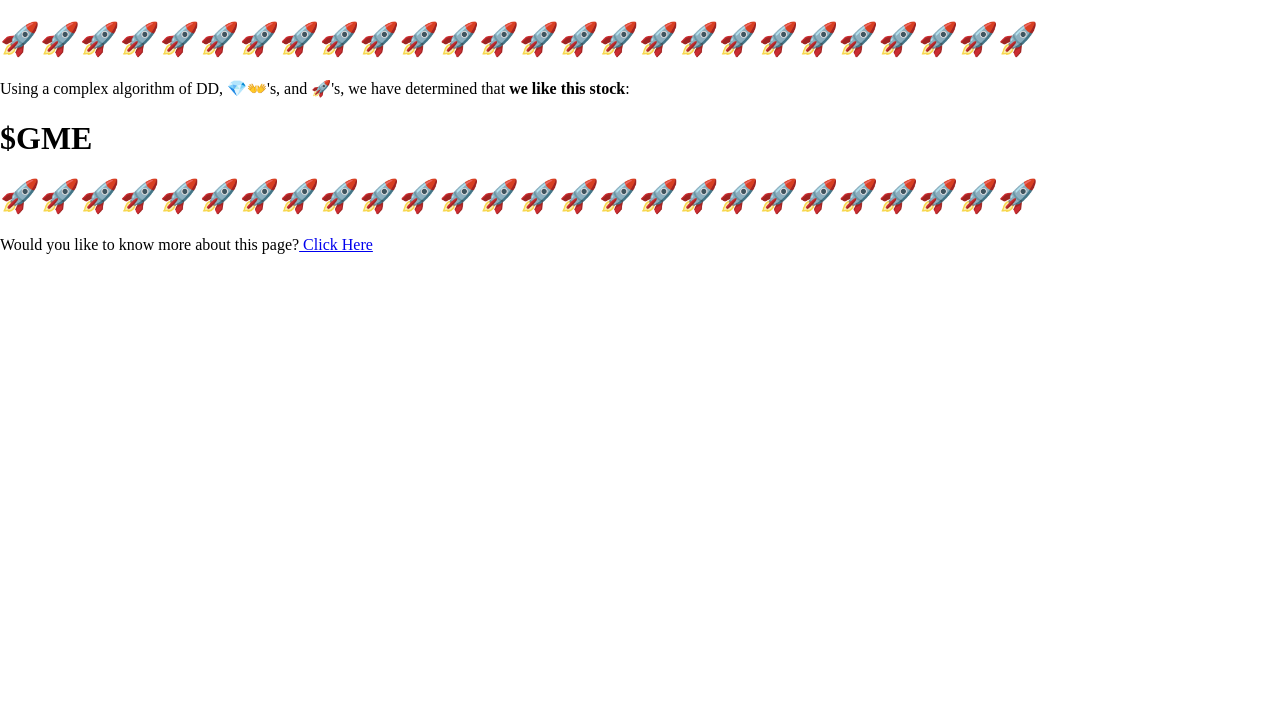
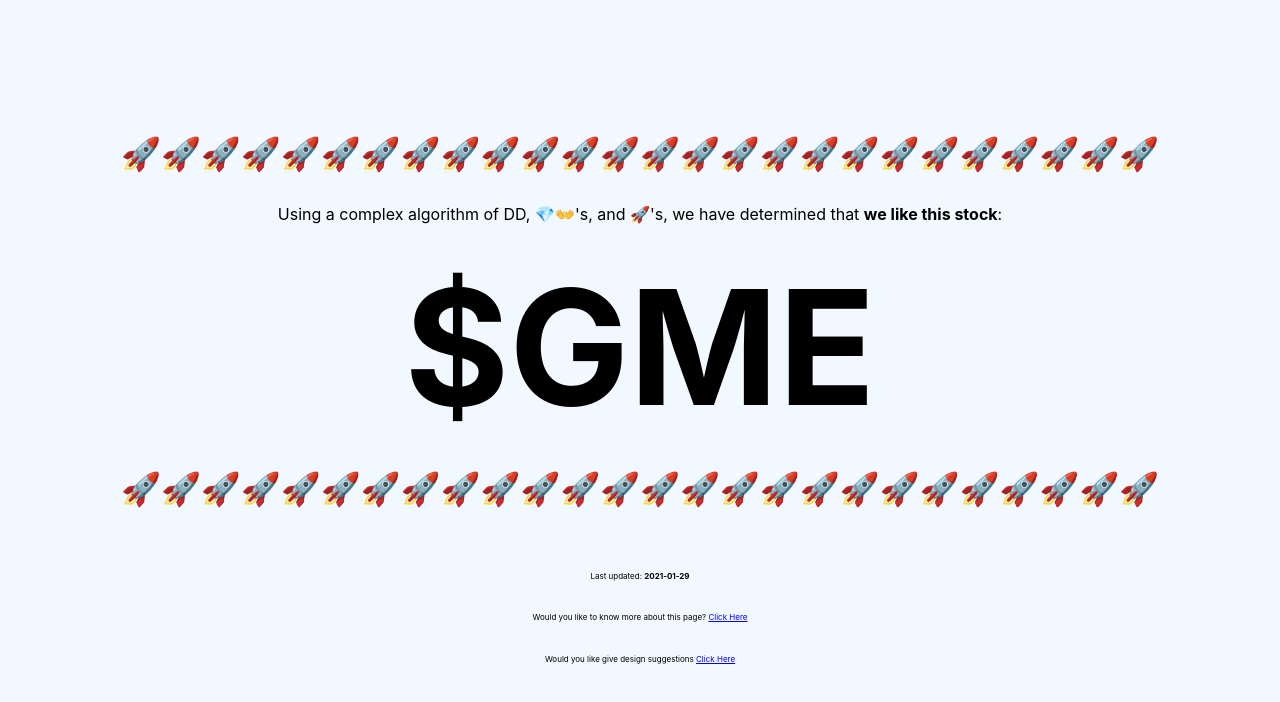
Before and after one commit to welikethisstock/welikethisstock.github.io, a plain HTML site: page index.html in a window 1280 px wide. Drawn offline with nearby package versions, Linux system fonts and the light colour scheme; a web font is replaced by a local one.

Commit message:
updates yo

```diff
--- a/index.html
+++ b/index.html
@@ -3,7 +3,7 @@
 <html><head><meta http-equiv="Content-Type" content="text/html; charset=UTF-8">
 
     <meta name="viewport" content="width=device-width, initial-scale=1.0">
-    <title>We Like This Stock: 🚀</title>
+    <title>We Like This Stock: $GME 🚀</title>
 
     <!-- Analytics so I can see how popularity and stroke myself -->
     <!-- Global site tag (gtag.js) - Google Analytics -->
@@ -17,8 +17,8 @@
     </script>
 
     <!-- normalize -->
-    <link rel="stylesheet" href="./We Like This Stock__files/normalize.css">
-    <link rel="stylesheet" href="./We Like This Stock__files/styling.css">
+    <link rel="stylesheet" href="other/normalize.css">
+    <link rel="stylesheet" href="other/styling.css">
     </head>
 
     <body>
@@ -39,7 +39,9 @@
             </h1>
         </article>
         <footer>
-            <p>Would you like to know more about this page?<a href="https://welikethisstock.github.io/www.lol-no.com"> Click Here</a></p>
+            <p>Last updated: <b id="updated">2021-01-29</b></p>
+            <p>Would you like to know more about this page? <a href="mailto:complaints@sec.gov">Click Here</a></p>
+            <p>Would you like give design suggestions <a href="mailto:fu@notagraphicdesigner.com">Click Here</a></p>
         </footer>
     </div>
 
--- a/other/styling.css
+++ b/other/styling.css
@@ -0,0 +1,45 @@
+@import url('https://rsms.me/inter/inter.css');
+
+body {
+    font-family: Inter, sans-serif;
+    color: rgb(0, 0, 0);
+    background-color: rgb(241, 248, 255);
+}
+
+.container {
+    display: flex;
+    -webkit-box-orient: vertical;
+    -webkit-box-direction: normal;
+    flex-direction: column;
+    -webkit-box-pack: center;
+    justify-content: center;
+    -webkit-box-align: center;
+    align-items: center;
+    height: 100vh;
+}
+
+.child{
+
+}
+
+#ticker {
+    font-size: 10rem;
+}
+
+
+h1 {
+    text-align: center;
+    margin-top: 2rem;
+    margin-bottom: 2rem;
+}
+
+p {
+    text-align: center;
+    margin-top: 2rem;
+    margin-bottom: 2rem;
+}
+
+footer {
+    align-self: stretch;
+    font-size: 0.5rem;
+}
```
Also changed, not shown: other/analytics.js (deleted), other/rocket.png (deleted).
